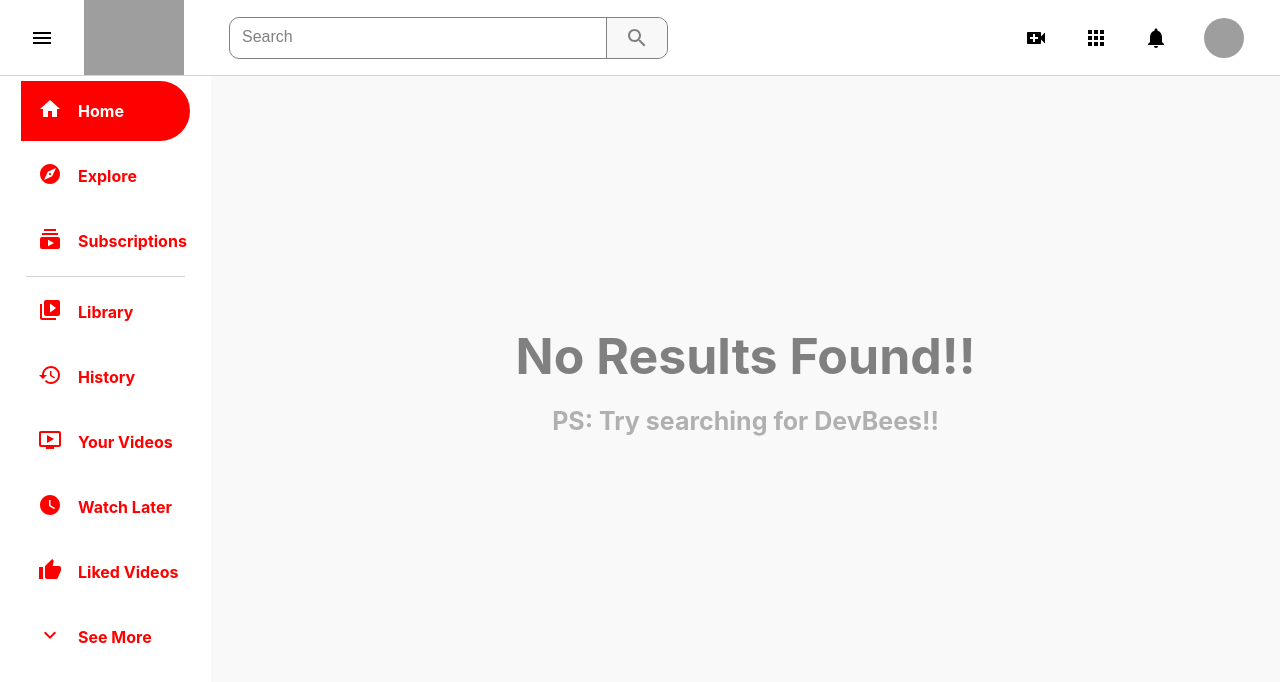
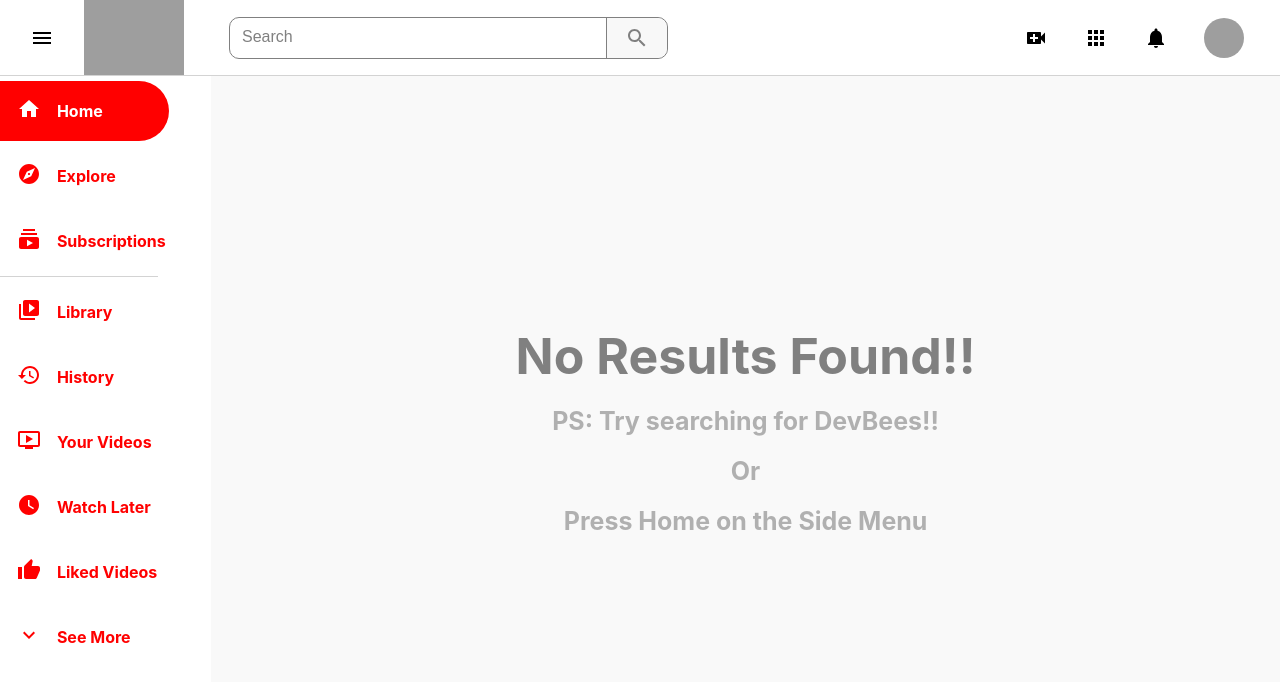
Before and after one commit to chandran-jr/Streamie, a React (Create React App) app: page /search/hhh in a window 1280 px wide. Shown: the top 682 px of the page. Built offline with nearby package versions, Linux system fonts and the light colour scheme; grey boxes are pictures that could not be loaded.

Commit message:
Add files via upload

```diff
--- a/src/Header.js
+++ b/src/Header.js
@@ -12,10 +12,6 @@ function Header() {
 
     const [input,setInput] = useState("");
 
-    const search = () => {
-
-    }
-
     return (
         <div className="header">
             <MenuIcon className="burger"/>
@@ -27,7 +23,7 @@ function Header() {
 
              <Link to={`/search/${input}`}>
              <div className="searchIcon__div">
-             <SearchIcon className="header__searchicon" onClick={search}/>
+             <SearchIcon className="header__searchicon"/>
              </div>
              </Link>
 
--- a/src/NoResult.js
+++ b/src/NoResult.js
@@ -6,6 +6,8 @@ function NoResult() {
         <div className="noResult">
             <h1>No Results Found!!</h1>
             <h2>PS: Try searching for DevBees!!</h2>
+            <h2>Or</h2>
+            <h2>Press Home on the Side Menu</h2>
         </div>
     )
 }
--- a/src/Sidebar.js
+++ b/src/Sidebar.js
@@ -10,11 +10,16 @@ import OndemandVideoIcon from '@mui/icons-material/OndemandVideo';
 import WatchLaterIcon from '@mui/icons-material/WatchLater';
 import ThumbUpIcon from '@mui/icons-material/ThumbUp';
 import KeyboardArrowDownIcon from '@mui/icons-material/KeyboardArrowDown';
+import { Link } from "react-router-dom";
 
 function Sidebar() {
     return (
         <div className="sidebar">
+            <Link to="/">
             <SideIcon selected icon= {<HomeIcon/>} text="Home" />
+            </Link>
+
+            <Link to="/search/hhh">
             <SideIcon icon= {<ExploreIcon/>} text="Explore" />
             <SideIcon icon= {<SubscriptionsIcon/>} text="Subscriptions" />
             <div className="hr"></div>
@@ -24,6 +29,7 @@ function Sidebar() {
             <SideIcon icon= {<WatchLaterIcon/>} text="Watch Later" />
             <SideIcon icon= {<ThumbUpIcon/>} text="Liked Videos" />
             <SideIcon icon= {<KeyboardArrowDownIcon/>} text="See More" />
+            </Link>
 
         </div>
     )
```
